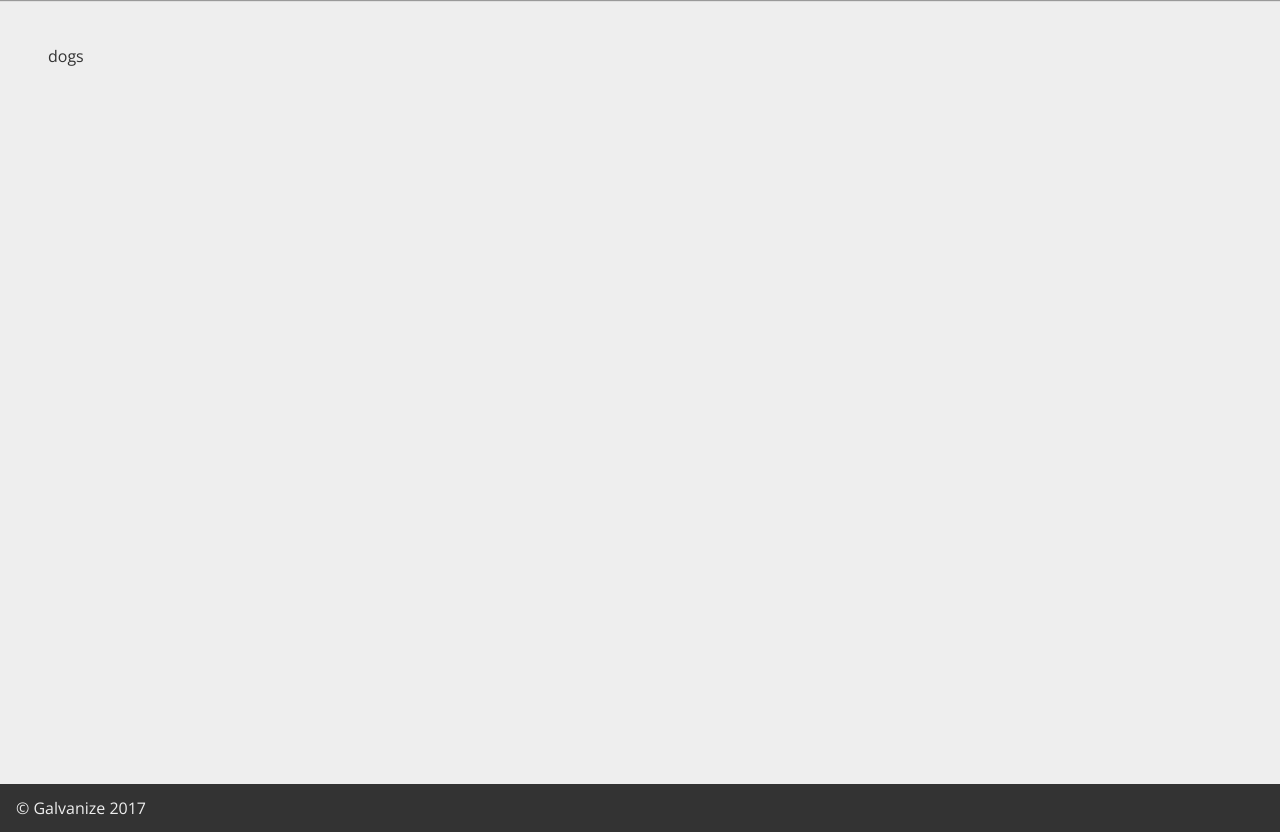
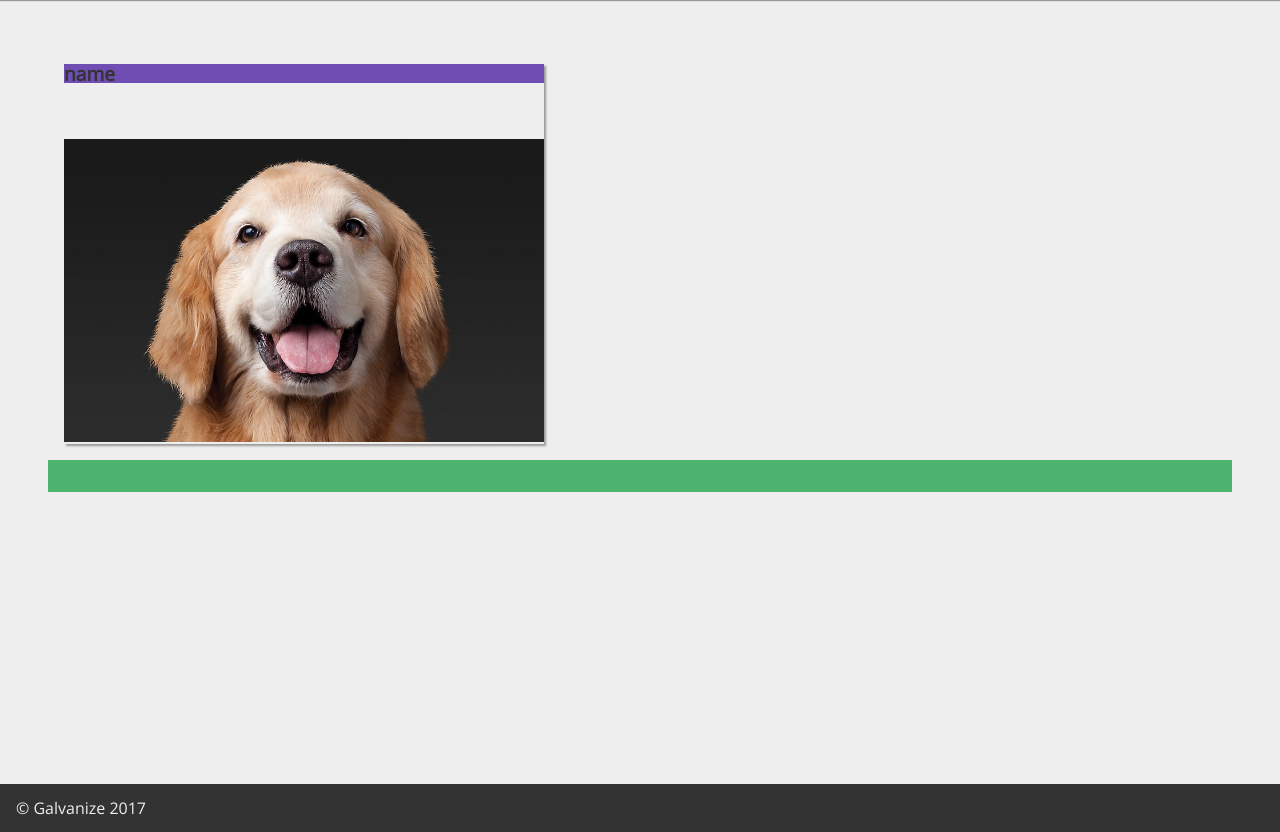
Before and after one commit to jasenmichael/barkwire-d1, a Node server app: page /dogs in a window 1280 px wide. Shown: the part 64-896 px from the top of the page. Run offline with Node 20, Linux system fonts and the light colour scheme; some libraries are stand-ins or nearby versions.

Commit message:
added basic template

```diff
--- a/app/views/index.hbs
+++ b/app/views/index.hbs
@@ -1 +1,14 @@
-<h1>dogs</h1>
+
+
+<ul class="dogs">
+
+  <li>
+    <h3 class="name">name</h3>
+    <a href="dog/{{ id }}">name</a>
+    <img class="profile-picture "src="images/bixby.jpg" alt="{{ name }}">
+  </li>
+
+
+</ul>
+
+<a href="new-dog" class="add"></a>
```
